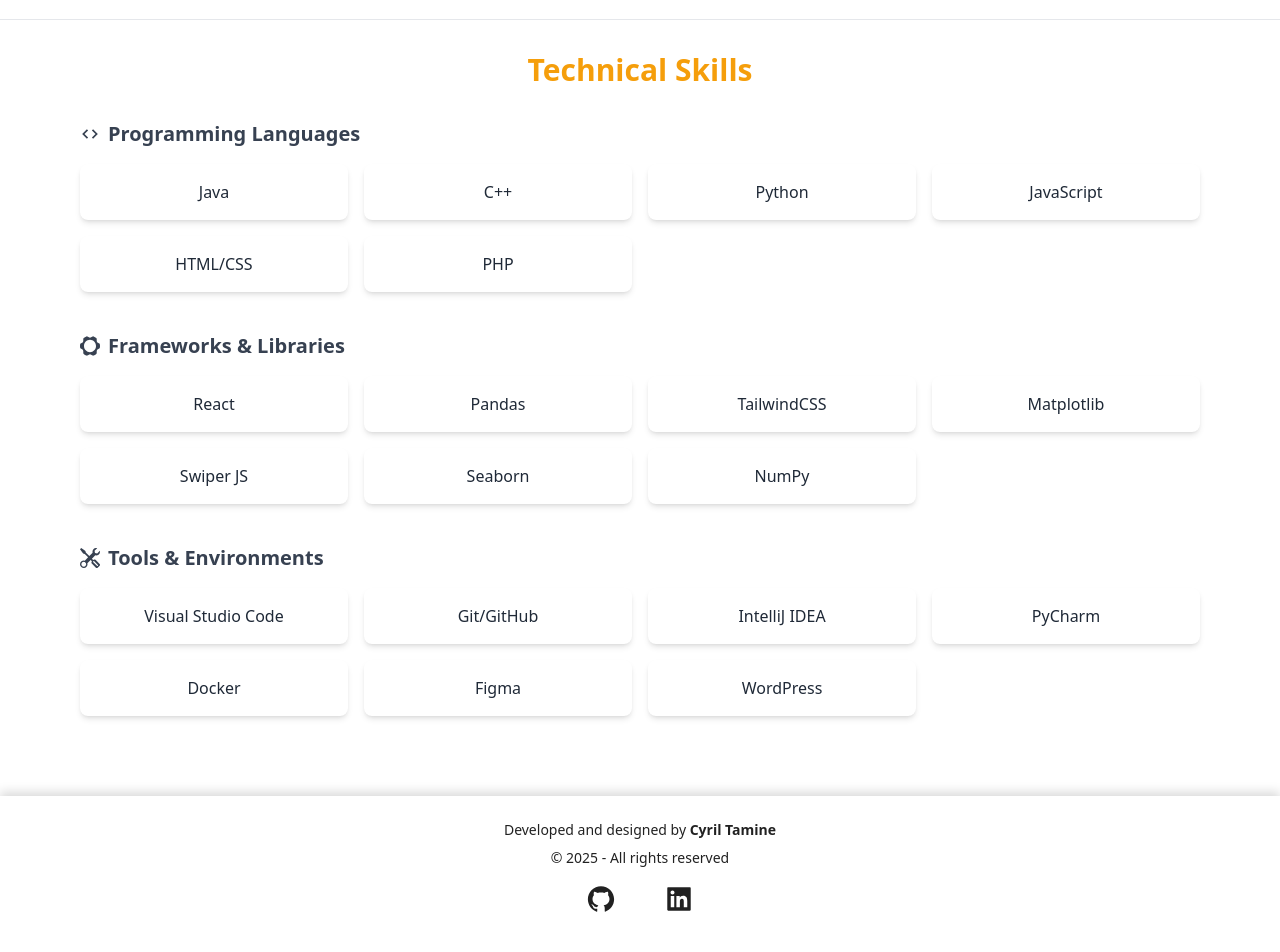
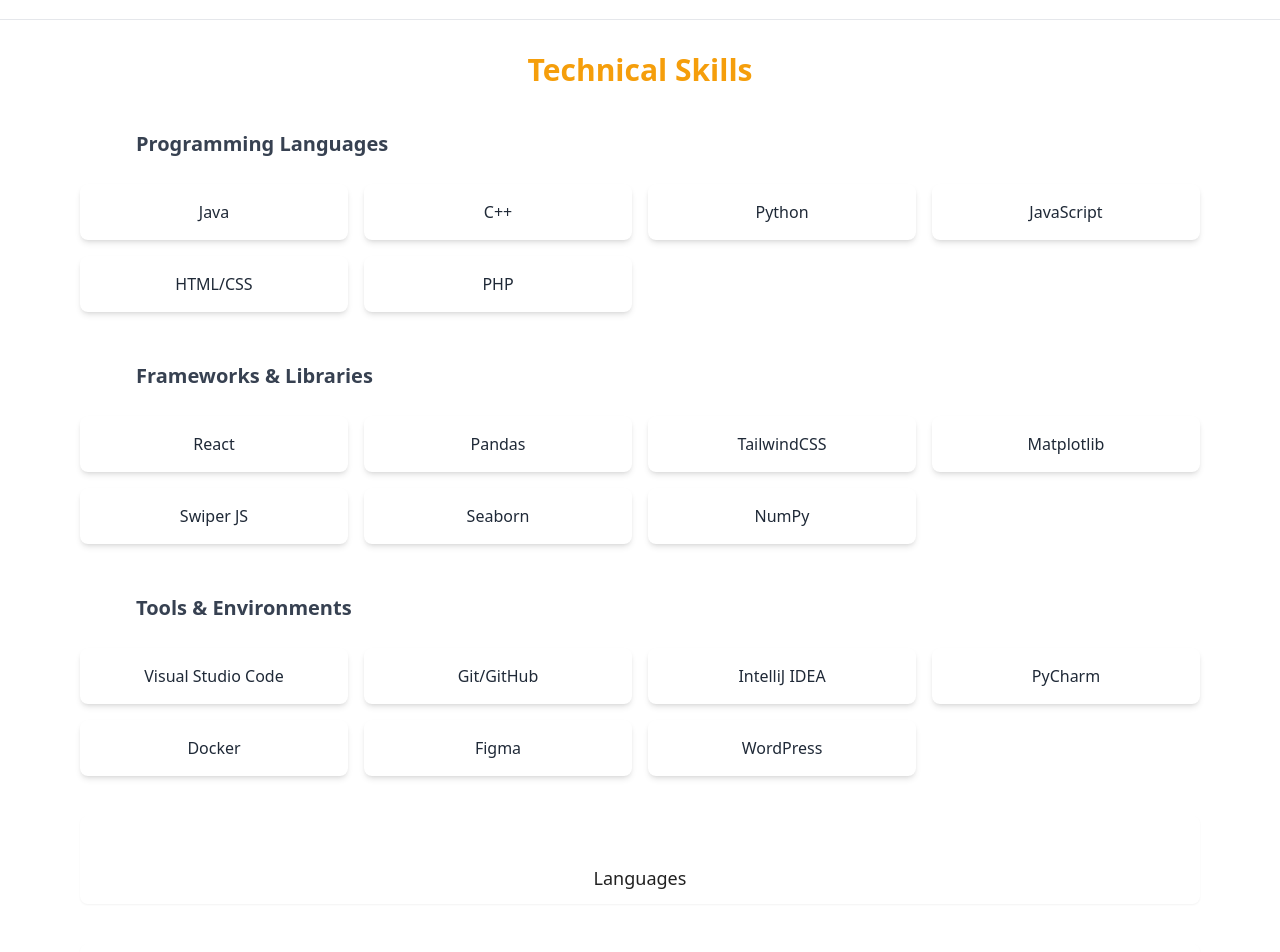
Before and after one commit to TAMINE-CYRIL/Portfolio-React, a React (Vite) app: page /about in a window 1280 px wide. Shown: the part 1560-2512 px from the top of the page. Built offline with nearby package versions, Linux system fonts and the light colour scheme.

Commit message:
feat: On ajoute le nombre de langages, frameworks et outils utilisés ainsi que l'ajout d'une couleur de fond aux icones.

```diff
--- a/src/components/About/SkillsSection.jsx
+++ b/src/components/About/SkillsSection.jsx
@@ -5,6 +5,37 @@
 import { SiFramework } from "react-icons/si";
 
 export default function SkillsSection() {
+
+  const languages = [
+    "Java",
+    "C++",
+    "Python",
+    "JavaScript",
+    "HTML/CSS",
+    "PHP"
+  ]
+
+  const frameworks = [
+    "React",
+    "Pandas",
+    "TailwindCSS",
+   "Matplotlib",
+   "Swiper JS",
+   "Seaborn",
+   "NumPy"
+  ]
+
+  const tools = [
+    "Visual Studio Code",
+    "Git/GitHub",
+    "IntelliJ IDEA",
+    "PyCharm",
+    "Docker",
+    "Figma",
+    "WordPress",
+    ]
+
+
 
   const { t } = useTranslation();
   return (
@@ -17,11 +48,16 @@
 
       <div className="space-y-10">
         <div>
-          <h3 className="text-xl flex items-center gap-2 font-semibold text-gray-700 dark:text-gray-300 mb-4">
-            <BiCode /> {t('about.categories.languages')}
-          </h3>
+          <section className="flex items-center gap-2 text-xl 2 font-semibold text-gray-700 dark:text-gray-300 mb-4" >
+              <div className="bg-gradient-to-r from-amber-400 to-orange-500 rounded-lg p-3">
+                <BiCode className="text-white text-2xl"/>
+              </div>
+            <h3>
+              {t('about.categories.languages')}
+            </h3>
+          </section>
           <div className="grid grid-cols-2 sm:grid-cols-3 lg:grid-cols-4 gap-4">
-            {["Java", "C++", "Python", "JavaScript", "HTML/CSS", "PHP"].map((title) => (
+            {languages.map((title) => (
               <div
                 key={title}
                 className="hover:scale-105 transition-transform duration-300 hover:shadow-lg"
@@ -33,11 +69,17 @@
         </div>
 
         <div>
-          <h3 className="text-xl flex items-center gap-2 font-semibold text-gray-700 dark:text-gray-300 mb-4">
-            <SiFramework /> {t('about.categories.frameworks')}
-          </h3>
+          <section className="flex items-center gap-2 text-xl font-semibold text-gray-700 dark:text-gray-300 mb-4">
+            <div className="bg-gradient-to-r from-emerald-400 to-teal-500 rounded-lg p-3">
+              <SiFramework className="text-white text-2xl" />
+            </div>
+            <h3>
+              {t('about.categories.frameworks')}
+            </h3>
+          </section>
+
           <div className="grid grid-cols-2 sm:grid-cols-3 lg:grid-cols-4 gap-4">
-            {["React", "Pandas", "TailwindCSS", "Matplotlib", "Swiper JS", "Seaborn", "NumPy"].map((title) => (
+            {frameworks.map((title) => (
               <div
                 key={title}
                 className="hover:scale-105 transition-transform duration-300 hover:shadow-lg"
@@ -49,19 +91,16 @@
         </div>
 
         <div>
-          <h3 className="text-xl flex items-center gap-2 font-semibold text-gray-700 dark:text-gray-300 mb-4">
-                 <BsTools /> {t('about.categories.tools')}
-          </h3>
+          <section className="flex items-center gap-2 text-xl font-semibold text-gray-700 dark:text-gray-300 mb-4">
+            <div className="bg-gradient-to-r from-sky-400 to-blue-500 rounded-lg p-3">
+              <BsTools className="text-white text-2xl" />
+            </div>
+            <h3>
+              {t('about.categories.tools')}
+            </h3>
+          </section>
           <div className="grid grid-cols-2 sm:grid-cols-3 lg:grid-cols-4 gap-4">
-            {[
-              "Visual Studio Code",
-              "Git/GitHub",
-              "IntelliJ IDEA",
-              "PyCharm",
-              "Docker",
-              "Figma",
-              "WordPress",
-            ].map((title) => (
+            {tools.map((title) => (
               <div
                 key={title}
                 className="hover:scale-105 transition-transform duration-300 hover:shadow-lg"
@@ -71,6 +110,23 @@
             ))}
           </div>
         </div>
+
+        <section className="flex flex-col items-center transition-transform duration-300 hover:shadow-md shadow-sm p-3 rounded-lg">
+          <h2 className="text-3xl bg-gradient-to-r bg-clip-text text-transparent from-amber-400 to-orange-500 font-bold">{languages.length}</h2>
+          <p className="text-lg">Languages</p>
+        </section>
+
+        <section className="flex flex-col items-center transition-transform duration-300 hover:shadow-md shadow-sm p-3 rounded-lg">
+          <h2 className="text-3xl bg-gradient-to-r bg-clip-text text-transparent from-emerald-400 to-teal-500 font-bold">{frameworks.length}</h2>
+          <p className="text-lg">Frameworks & Libraries</p>
+        </section>
+
+        <section className="flex flex-col transition-transform duration-300 hover:shadow-md items-center shadow-sm p-3 rounded-lg">
+          <h2 className="text-3xl bg-gradient-to-r bg-clip-text text-transparent from-sky-400 to-blue-500  font-bold">{tools.length}</h2>
+          <p className="text-lg">Tools</p>
+        </section>
+
+
       </div>
     </section>
   );
```
